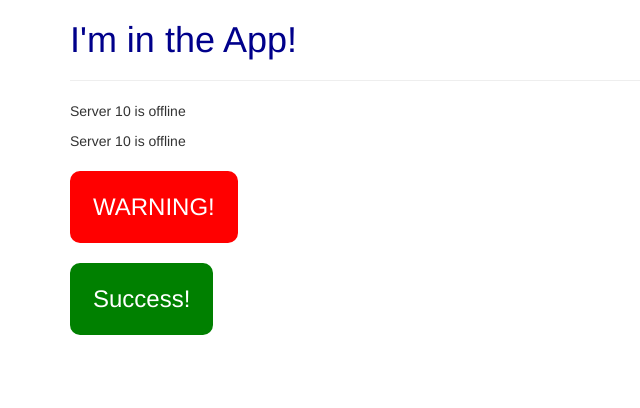
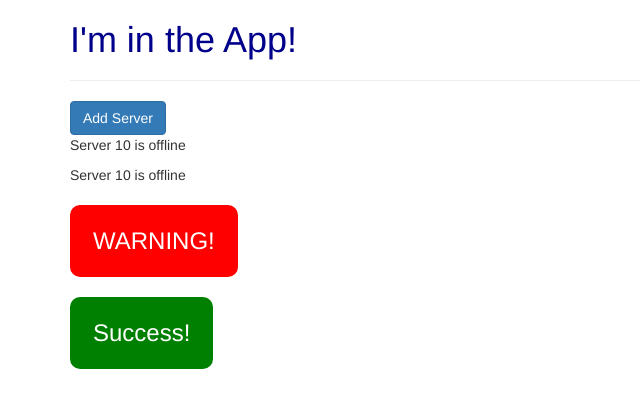
Before and after one commit to stephaniesmith/angular-app, an Angular app: page / in a window 1280 px wide. Shown: the top 408 px of the page, without its empty margins (0-640 px from the left). Built offline with nearby package versions, Linux system fonts and the light colour scheme.

Commit message:
property binding

```diff
--- a/src/app/servers/servers.component.html
+++ b/src/app/servers/servers.component.html
@@ -1,2 +1,8 @@
+<button
+  class="btn btn-primary"
+  [disabled]="!allowNewServer"
+  >
+  Add Server
+</button>
 <app-server></app-server>
 <app-server></app-server>
--- a/src/app/servers/servers.component.ts
+++ b/src/app/servers/servers.component.ts
@@ -2,14 +2,17 @@
 
 @Component({
   selector: 'app-servers',
-  template: `
-    <app-server></app-server>
-    <app-server></app-server>`,
+  templateUrl: './servers.component.html',
   styleUrls: ['./servers.component.css']
 })
 export class ServersComponent implements OnInit {
+  allowNewServer = false;
 
-  constructor() { }
+  constructor() {
+    setTimeout(() => {
+      this.allowNewServer = true;
+    }, 2000)
+  }
 
   ngOnInit() {
   }
```
